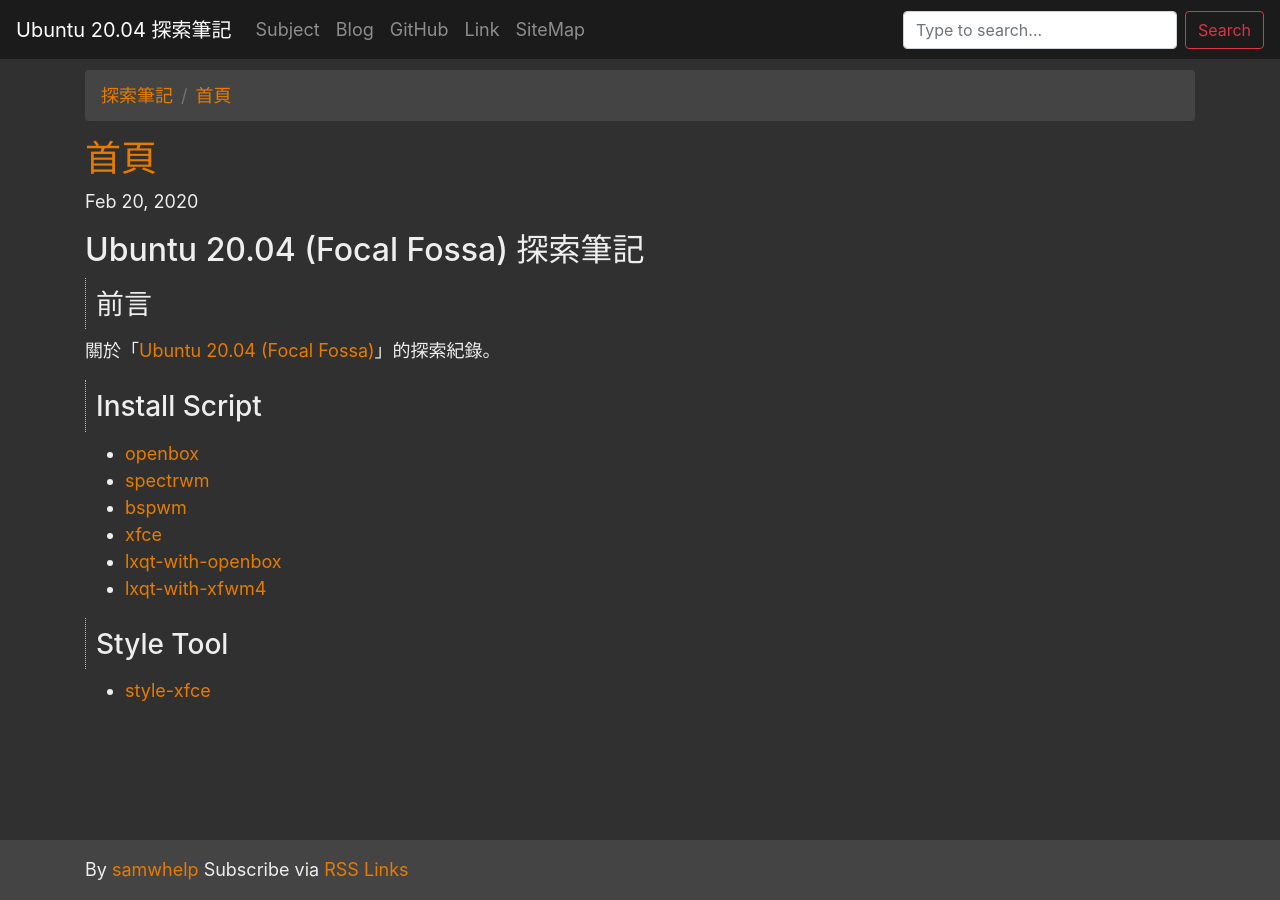
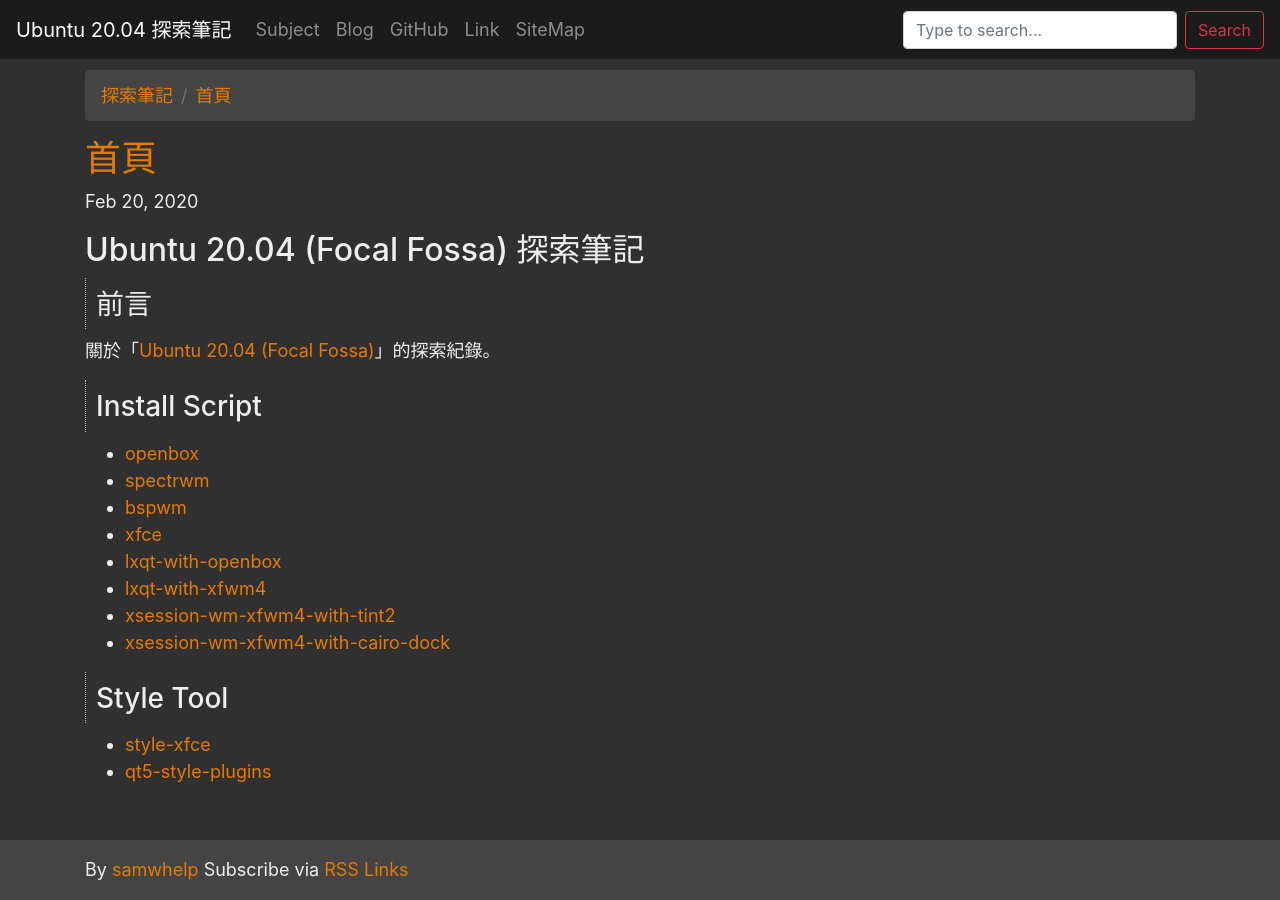
Before and after one commit to samwhelp/note-ubuntu-20.04, a Jekyll site: the page built from index.md, in a window 1280 px wide. Built offline with Jekyll 4.4.1, drawn with Linux system fonts in a browser that asks for light colours.

Commit message:
add link

```diff
--- a/index.md
+++ b/index.md
@@ -24,8 +24,11 @@ source_url: '/index.md'
 * [xfce](https://github.com/samwhelp/play-ubuntu-20.04-plan/tree/master/prototype/xfce)
 * [lxqt-with-openbox](https://github.com/samwhelp/play-ubuntu-20.04-plan/tree/master/prototype/lxqt-with-openbox)
 * [lxqt-with-xfwm4](https://github.com/samwhelp/play-ubuntu-20.04-plan/tree/master/prototype/lxqt-with-xfwm4)
+* [xsession-wm-xfwm4-with-tint2](https://github.com/samwhelp/play-ubuntu-20.04-plan/tree/master/prototype-xsession/xsession-wm-xfwm4/xsession-wm-xfwm4-with-tint2)
+* [xsession-wm-xfwm4-with-cairo-dock](https://github.com/samwhelp/play-ubuntu-20.04-plan/tree/master/prototype-xsession/xsession-wm-xfwm4/xsession-wm-xfwm4-with-cairo-dock)
 
 
 ## Style Tool
 
 * [style-xfce](https://github.com/samwhelp/play-ubuntu-20.04-plan/tree/master/project/style-xfce)
+* [qt5-style-plugins](https://github.com/samwhelp/play-ubuntu-20.04-plan/tree/master/prototype-subject/style-platformtheme/qt5-style-plugins)
```
